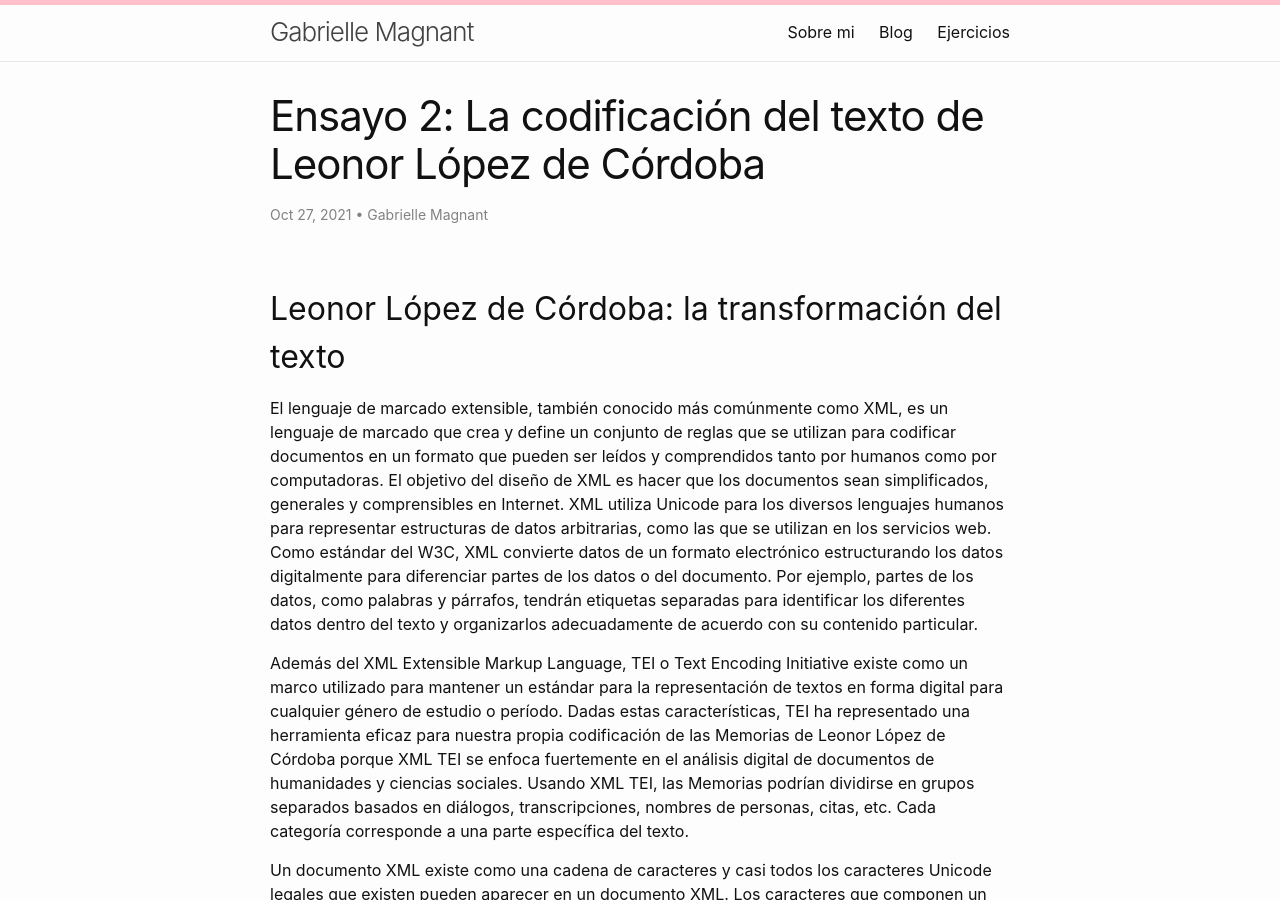
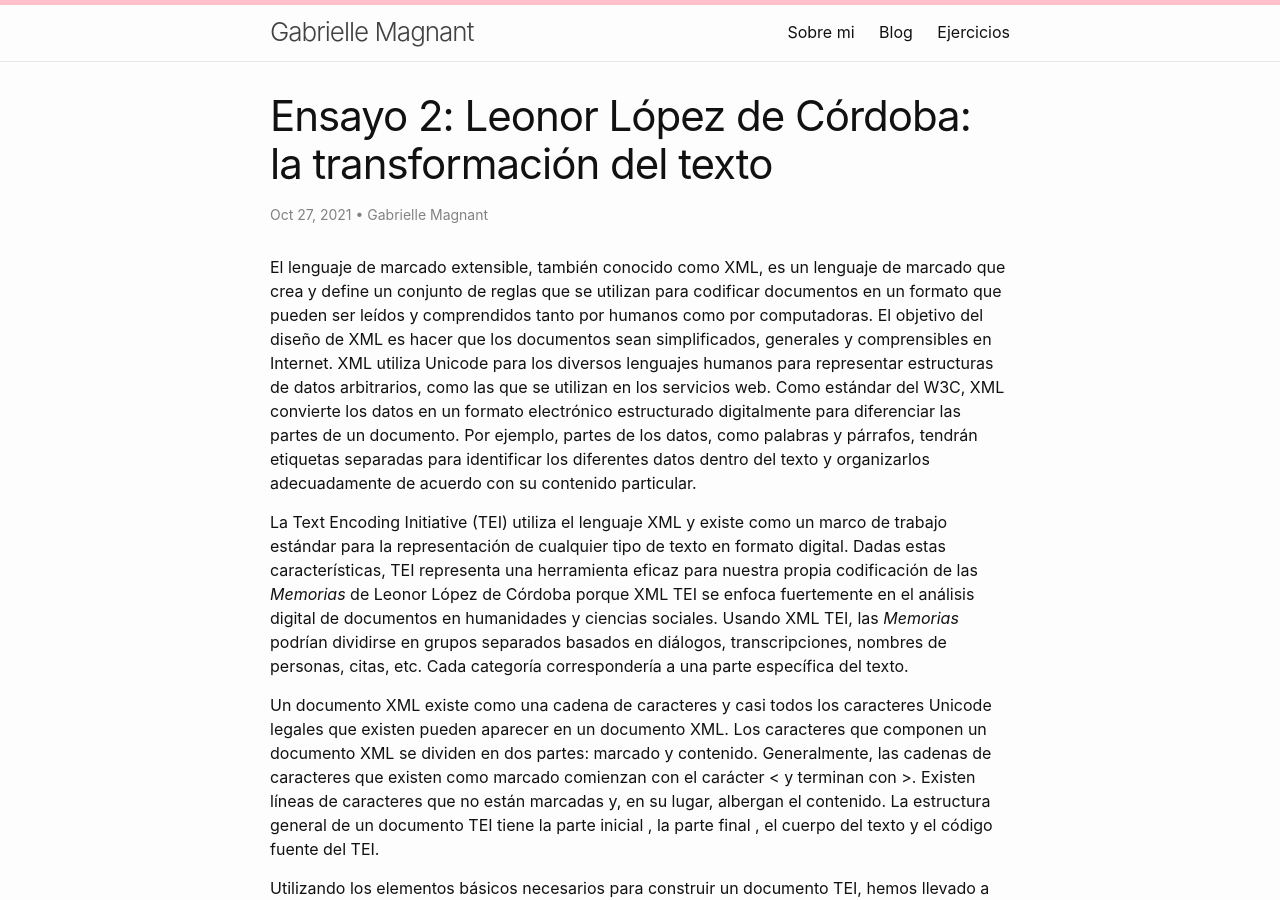
Before and after one commit to gmagnant00/gmagnant00.github.io, a Jekyll site: the page built from _posts/2021-10-27-ensayo2.md, in a window 1280 px wide and 900 px high. Built offline with Jekyll 4.4.1, drawn with Linux system fonts in a browser that asks for light colours.

Commit message:
Update 2021-10-27-ensayo2.md

```diff
--- a/_posts/2021-10-27-ensayo2.md
+++ b/_posts/2021-10-27-ensayo2.md
@@ -1,16 +1,13 @@
 ---
 layout: post
-title: "Ensayo 2: La codificación del texto de Leonor López de Córdoba"
+title: "Ensayo 2: Leonor López de Córdoba: la transformación del texto"
 date: 2021-10-27
 author: Gabrielle Magnant
 ---
 
-## Leonor López de Córdoba: la transformación del texto
+El lenguaje de marcado extensible, también conocido como XML, es un lenguaje de marcado que crea y define un conjunto de reglas que se utilizan para codificar documentos en un formato que pueden ser leídos y comprendidos tanto por humanos como por computadoras. El objetivo del diseño de XML es hacer que los documentos sean simplificados, generales y comprensibles en Internet. XML utiliza Unicode para los diversos lenguajes humanos para representar estructuras de datos arbitrarios, como las que se utilizan en los servicios web. Como estándar del W3C, XML convierte los datos en un formato electrónico estructurado digitalmente para diferenciar las partes de un documento. Por ejemplo, partes de los datos, como palabras y párrafos, tendrán etiquetas separadas para identificar los diferentes datos dentro del texto y organizarlos adecuadamente de acuerdo con su contenido particular.
 
-
-El lenguaje de marcado extensible, también conocido más comúnmente como XML, es un lenguaje de marcado que crea y define un conjunto de reglas que se utilizan para codificar documentos en un formato que pueden ser leídos y comprendidos tanto por humanos como por computadoras. El objetivo del diseño de XML es hacer que los documentos sean simplificados, generales y comprensibles en Internet. XML utiliza Unicode para los diversos lenguajes humanos para representar estructuras de datos arbitrarias, como las que se utilizan en los servicios web. Como estándar del W3C, XML convierte datos de un formato electrónico estructurando los datos digitalmente para diferenciar partes de los datos o del documento. Por ejemplo, partes de los datos, como palabras y párrafos, tendrán etiquetas separadas para identificar los diferentes datos dentro del texto y organizarlos adecuadamente de acuerdo con su contenido particular.
-
-Además del XML Extensible Markup Language, TEI o Text Encoding Initiative existe como un marco utilizado para mantener un estándar para la representación de textos en forma digital para cualquier  género de estudio o período. Dadas estas características, TEI ha representado  una herramienta eficaz para nuestra propia codificación de las Memorias de Leonor López de Córdoba porque XML TEI se enfoca fuertemente en el análisis digital de documentos de humanidades y ciencias sociales. Usando XML TEI, las Memorias podrían dividirse en grupos separados basados en diálogos, transcripciones, nombres de personas, citas, etc. Cada categoría corresponde a una parte específica del texto.
+La Text Encoding Initiative (TEI) utiliza el lenguaje XML y existe como un marco de trabajo estándar para la representación de cualquier tipo de texto en formato digital. Dadas estas características, TEI representa una herramienta eficaz para nuestra propia codificación de las *Memorias* de Leonor López de Córdoba porque XML TEI se enfoca fuertemente en el análisis digital de documentos en humanidades y ciencias sociales. Usando XML TEI, las *Memorias* podrían dividirse en grupos separados basados en diálogos, transcripciones, nombres de personas, citas, etc. Cada categoría correspondería a una parte específica del texto.
 
 Un documento XML existe como una cadena de caracteres y casi todos los caracteres Unicode legales que existen pueden aparecer en un documento XML. Los caracteres que componen un documento XML se dividen en dos partes: marcado y contenido. Generalmente, las cadenas de caracteres que existen como marcado comienzan con el carácter < y terminan con >. Existen líneas de caracteres que no están marcadas y, en su lugar, albergan  el contenido. La estructura general de un documento TEI tiene la parte  inicial <front>, la parte  final <back>, el cuerpo del texto <text> y el código fuente del TEI.
 
```
